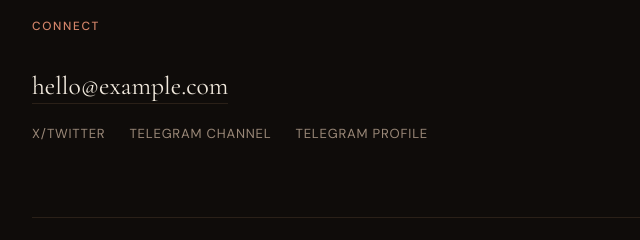
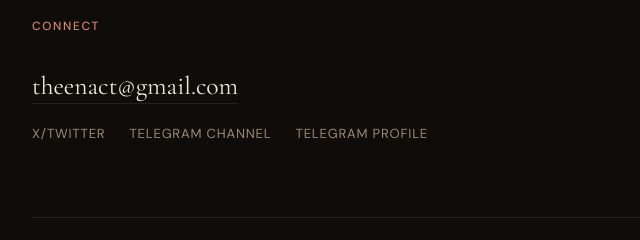
Before and after one commit to satyamcodepy/personal-website, a website with bundled scripts: page index.html in a window 1280 px wide. Shown: the part 1396-1636 px from the top of the page, 288-928 px from the left. Built offline with nearby package versions, Linux system fonts and the light colour scheme.

Commit message:
update email

```diff
--- a/index.html
+++ b/index.html
@@ -54,7 +54,7 @@
       <!-- CONNECT -->
       <section class="section reveal" id="connect">
         <p class="eyebrow">Connect</p>
-        <p class="connect-email"><a href="mailto:hello@example.com">hello@example.com</a></p>
+       <p class="connect-email"><a href="mailto:theenact@gmail.com">theenact@gmail.com</a></p>
         <div class="socials" data-socials></div>
       </section>
 
```
